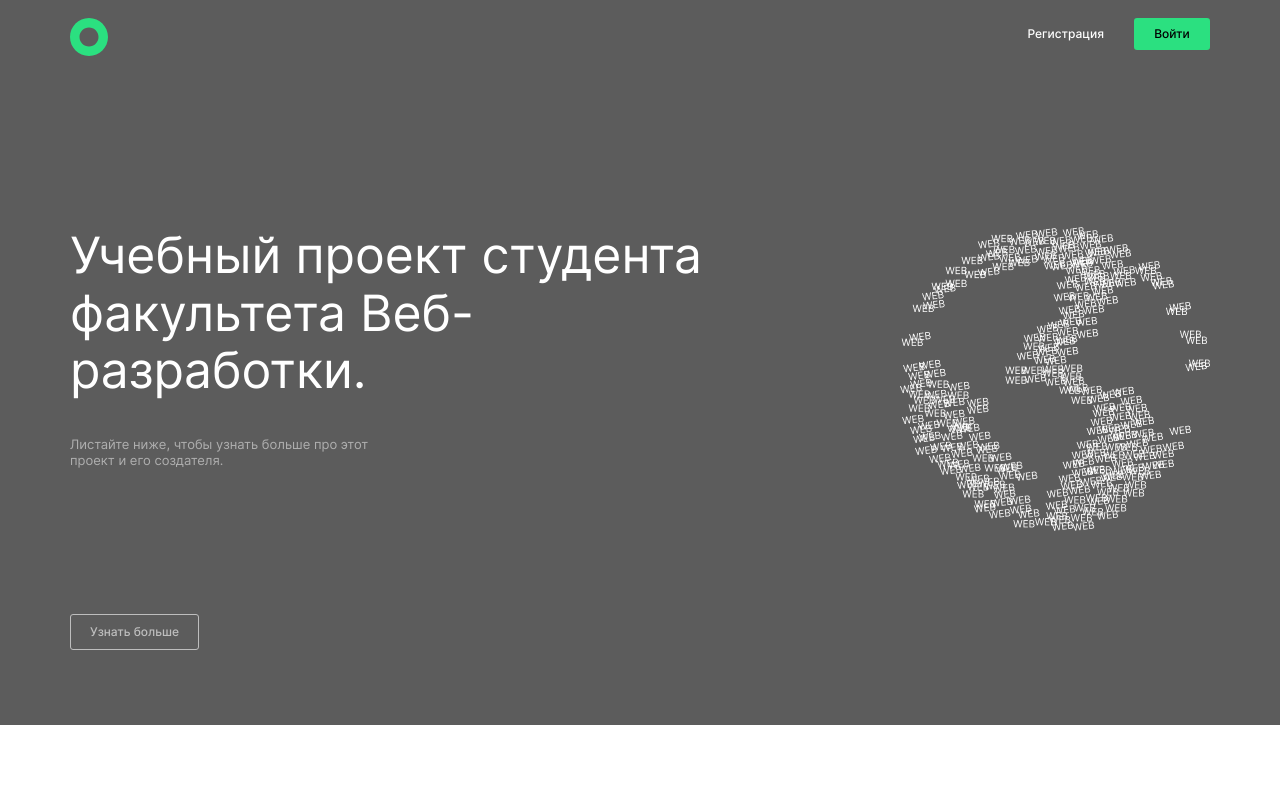
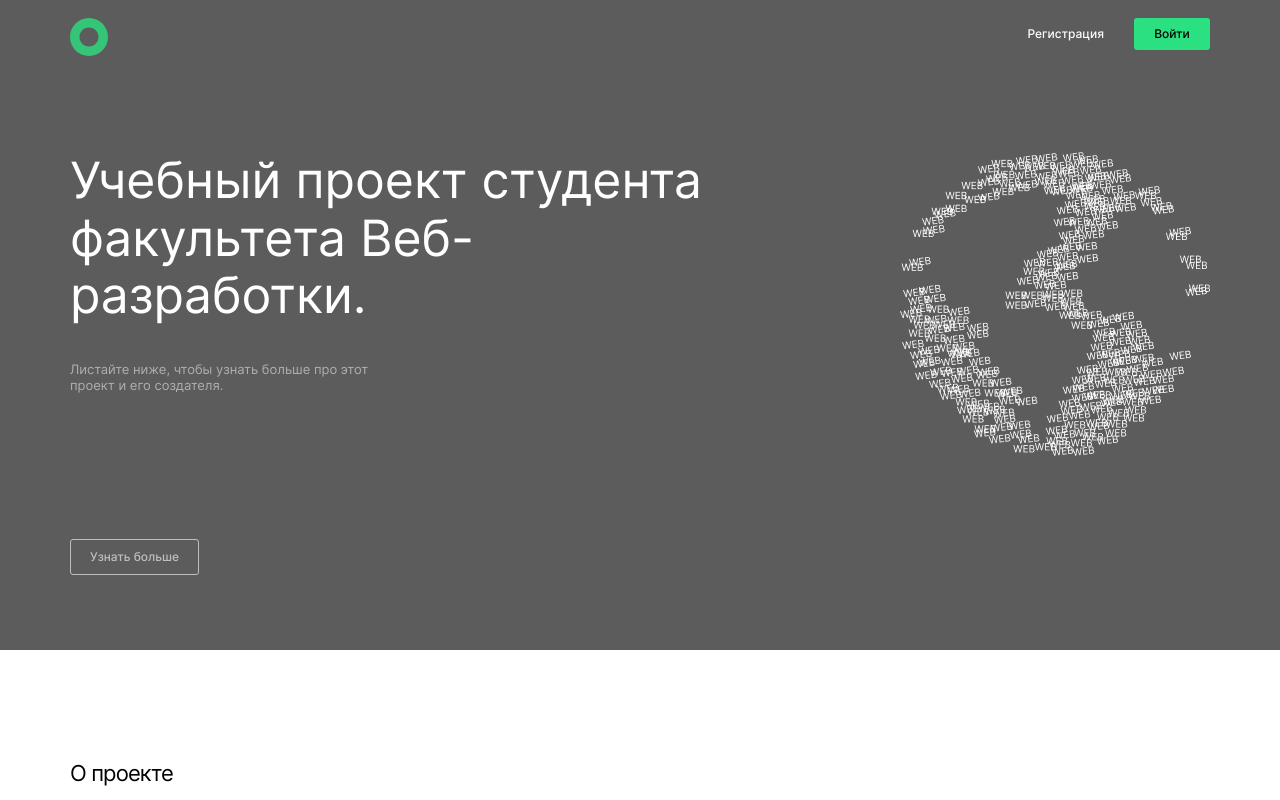
Before and after one commit to kt-postnikova/movies-explorer-frontend, a React (Create React App) app: page / in a window 1280 px wide. In both pictures the pointer is over the picture 89 px from the left and 37 px from the top of the page. Shown: the top 800 px of the page. Built offline with nearby package versions, Linux system fonts and the light colour scheme.

Commit message:
Добавена анимация ссылки

```diff
--- a/src/components/Header/Header.css
+++ b/src/components/Header/Header.css
@@ -1,7 +1,11 @@
 .header {
     padding-top: 18px;
-    padding-bottom: 93px;
+    padding-bottom: 18px;
     background-color: #5C5C5C;
+}
+
+.header__logo:hover {
+    opacity: 0.8;
 }
 
 .header-movies {
```
